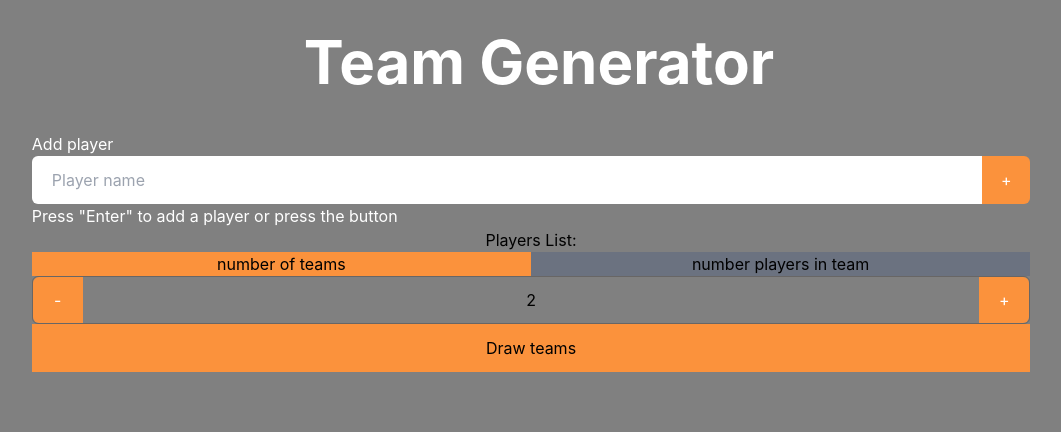
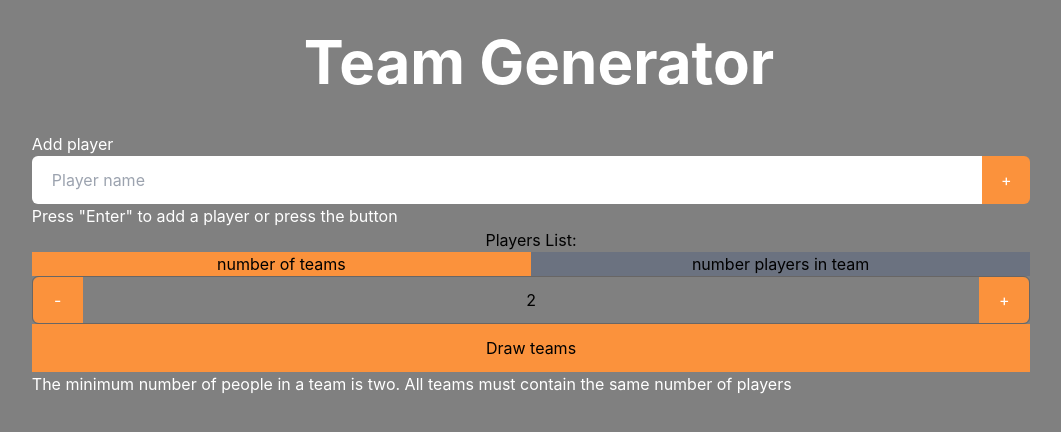
Before and after one commit to deretvir/TeamsGenerator, a React (Vite) app: page / in a window 1280 px wide. Shown: the top 432 px of the page, without its empty margins (109-1170 px from the left). Built offline with nearby package versions, Linux system fonts and the light colour scheme.

Commit message:
updated NumberTeamsOrPlayers compontent - added correct arguments to calculateHowManyTeams function

```diff
--- a/src/components/PlayerCreator/PlayersList.tsx
+++ b/src/components/PlayerCreator/PlayersList.tsx
@@ -1,7 +1,5 @@
-
-
-function SinglePlayer({index, player,deletePlayer}){
-  return(
+function SinglePlayer({ index, player, deletePlayer }) {
+  return (
     <li
       className="flex flex-row h-12 w-full justify-between items-start py-0 my-2 border border-stone-700 rounded-md border-opacity-40"
       key={index}
@@ -18,7 +16,8 @@ function SinglePlayer({index, player,deletePlayer}){
       >
         X
       </button>
-          </li>)
+    </li>
+  );
 }
 
 function PlayersList({ players, deletePlayer }) {
@@ -27,7 +26,12 @@ function PlayersList({ players, deletePlayer }) {
       <h2>Players List:</h2>
       <ul className="w-full">
         {players.map((player, index) => (
-       <SinglePlayer index={index}  player={player} deletePlayer={deletePlayer} />
+          <SinglePlayer
+            key={index}
+            index={index}
+            player={player}
+            deletePlayer={deletePlayer}
+          />
         ))}
       </ul>
     </div>
--- a/src/components/TeamGenerator/NumberTeamsOrPlayers.tsx
+++ b/src/components/TeamGenerator/NumberTeamsOrPlayers.tsx
@@ -1,10 +1,15 @@
-import React, { useState } from 'react';
+import React, { useState } from "react";
 
-
-function TeamsDivisionMethod({ isTeamsActive, text, handleUserChoice, color1, color2 }) {
+function TeamsDivisionMethod({
+  isTeamsActive,
+  text,
+  handleUserChoice,
+  color1,
+  color2,
+}) {
   return (
     <button
-      className={`${isTeamsActive ? color1: color2} flex-1`}
+      className={`${isTeamsActive ? color1 : color2} flex-1`}
       onClick={() => handleUserChoice()}
     >
       {text}
@@ -22,7 +27,6 @@ function NumberChangeBtn({ addCounter, sign, radius }) {
   );
 }
 
-
 function DrawBtn({ onClick }) {
   return (
     <button className="w-full h-12 bg-orange-400" onClick={onClick}>
@@ -31,16 +35,33 @@ function DrawBtn({ onClick }) {
   );
 }
 
+function calculateHowManyTeams({
+  players,
+  isTeamsActive,
+  counter,
+  setIsErrorNumberOfTeams,
+  setNumberOfTeams,
+}) {
+  if (players.length < 4) return;
+  console.log("ok");
+  let calculatedNumberOfTeams = isTeamsActive
+    ? counter
+    : players.length / counter;
+  let isError = players.length % counter !== 0;
+  setIsErrorNumberOfTeams(isError);
+  if (!isError) setNumberOfTeams(calculatedNumberOfTeams);
+}
 
-
-
-function NumberTeamsOrPlayers({ players, setNumberOfTeams }) {
+function NumberTeamsOrPlayers({
+  players,
+  setNumberOfTeams,
+  setIsErrorNumberOfTeams,
+}) {
   const [isTeamsActive, setIsTeamsActive] = useState(true);
   const [counter, setCounter] = useState(2);
 
   function handleUserChoice(isTrue) {
-    if (!isTrue) setIsTeamsActive(false);
-    else setIsTeamsActive(true);
+    setIsTeamsActive(isTrue);
   }
 
   function addCounter() {
@@ -50,16 +71,6 @@ function NumberTeamsOrPlayers({ players, setNumberOfTeams }) {
   function minusCounter() {
     if (counter < 3) return;
     setCounter(counter - 1);
-  }
-
-  function calculateHowManyTeams({ players, isTeamsActive, counter }) {
-    if (isTeamsActive && players.length % counter === 0) {
-      setNumberOfTeams(counter);
-    } else if (!isTeamsActive && players.length % counter === 0) {
-      setNumberOfTeams(players.length / counter);
-    } else {
-      console.log("wrong input");
-    }
   }
 
   return (
@@ -82,13 +93,35 @@ function NumberTeamsOrPlayers({ players, setNumberOfTeams }) {
       </div>
 
       <div className="flex flex-row h-12 w-full justify-between items-start py-0 m-0 border border-stone-700 rounded-md border-opacity-40">
-        <NumberChangeBtn addCounter={minusCounter} sign="-" radius="rounded-l-md" />
+        <NumberChangeBtn
+          addCounter={minusCounter}
+          sign="-"
+          radius="rounded-l-md"
+        />
         <div className="bg-stone-[rgb(128, 128, 129)] h-full w-full flex justify-center items-center px-8">
           {counter}
         </div>
-        <NumberChangeBtn addCounter={addCounter} sign="+" radius="rounded-r-md" />
+        <NumberChangeBtn
+          addCounter={addCounter}
+          sign="+"
+          radius="rounded-r-md"
+        />
       </div>
-      <DrawBtn onClick={() => calculateHowManyTeams({ players, isTeamsActive, counter })} />
+      <DrawBtn
+        onClick={() =>
+          calculateHowManyTeams({
+            players,
+            isTeamsActive,
+            counter,
+            setNumberOfTeams,
+            setIsErrorNumberOfTeams,
+          })
+        }
+      />
+      <p className="text-left text-white">
+        The minimum number of people in a team is two. All teams must contain
+        the same number of players
+      </p>
     </>
   );
 }
--- a/src/components/TeamGenerator/Teams.tsx
+++ b/src/components/TeamGenerator/Teams.tsx
@@ -1,19 +1,19 @@
 import React, { useState } from "react";
 import NumberTeamsOrPlayers from "./NumberTeamsOrPlayers";
 
-function Teams({players}) {
-  const [numberOfTeams, setNumberOfTeams]=useState(2);
-  const [teams, setTeams]= useState(new Map());
-  const [isTeamsActive, setIsTeamsActive] = useState(true);
-
-
-
-
+function Teams({ players }) {
+  const [numberOfTeams, setNumberOfTeams] = useState(2);
+  const [teams, setTeams] = useState(new Map());
+  const [isErrorNumberOfTeams, setIsErrorNumberOfTeams] = useState(false);
 
   return (
     <div>
-        <NumberTeamsOrPlayers players={players} setNumberOfTeams={setNumberOfTeams} />
-
+      <NumberTeamsOrPlayers
+        players={players}
+        setNumberOfTeams={setNumberOfTeams}
+        setIsErrorNumberOfTeams={setIsErrorNumberOfTeams}
+      />
+      {isErrorNumberOfTeams && <p className="text-red ">wrong input</p>}
     </div>
   );
 }
```
Also changed, not shown: .eslintrc.cjs (added), 1 other file (tests, documents, lock files or other folders). Lines whose indentation alone changed are shown as unchanged.
